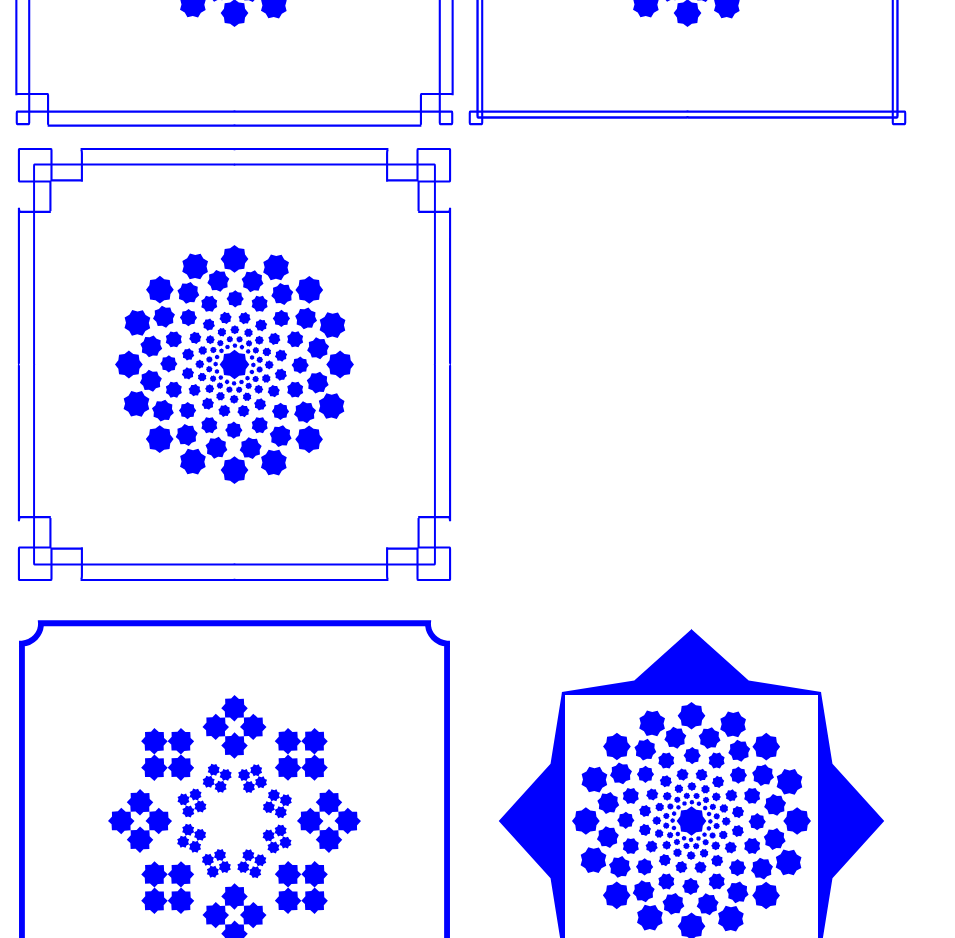
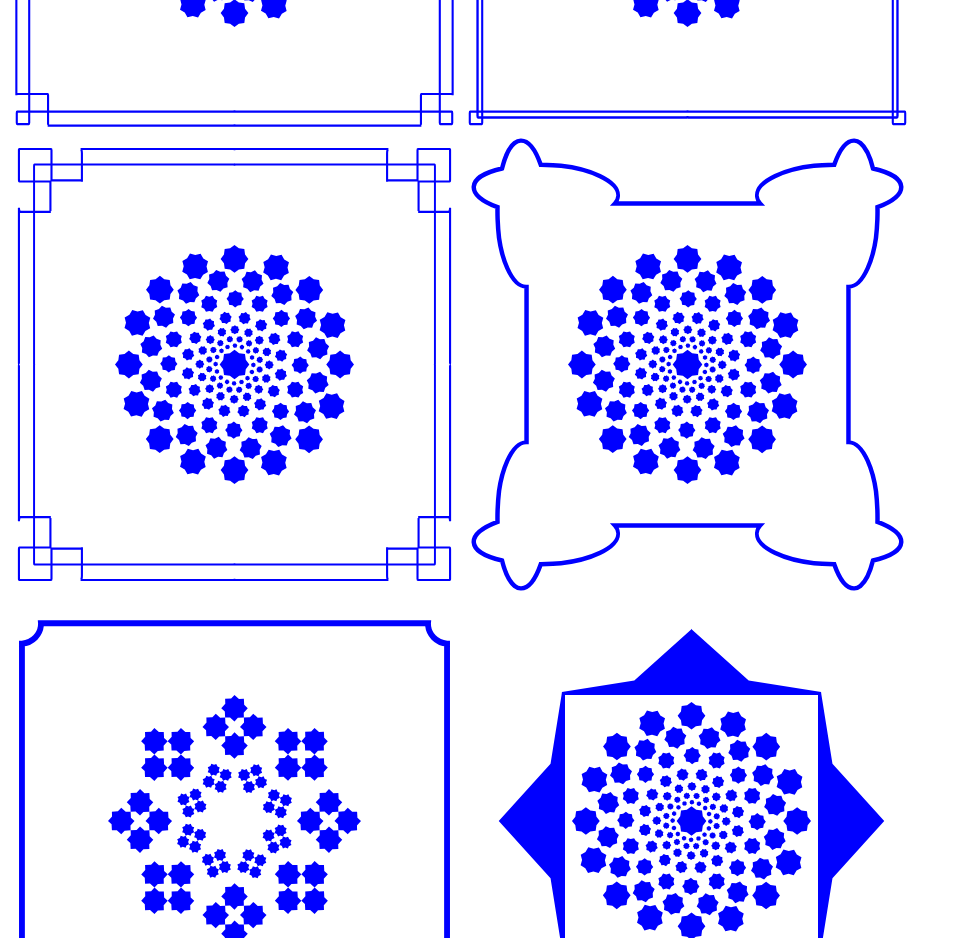
Before and after one commit to HassanKhaled/mandalas, a plain HTML site: page index.html in a window 1280 px wide. Shown: the part 4200-5138 px from the top of the page, without its empty margins (0-955 px from the left). Drawn offline with Linux system fonts and the light colour scheme.

Commit message:
feat(add_new_border): add new border to foder border
 improve and enahnce teh dynamic function of the page

```diff
--- a/index.js
+++ b/index.js
@@ -1,5 +1,5 @@
  let borders = [];
- let borders_count = 17;
+ let borders_count = 18;
 
  let mands = [];
  let mands_count = 9;
--- a/style.css
+++ b/style.css
@@ -108,6 +108,11 @@
     border-image: url( "borders/border_17.svg") 20% round;
 }
 
+
+.border-18{
+    border-image: url( "borders/border_18.svg") 20% round;
+}
+
 .move {
 
     transform-origin: center;
```
Also changed, not shown: borders/border_18.svg (added).
